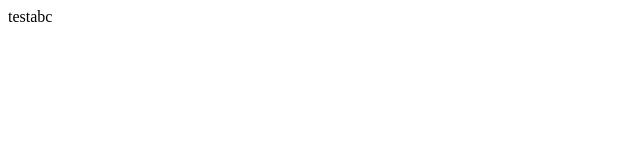
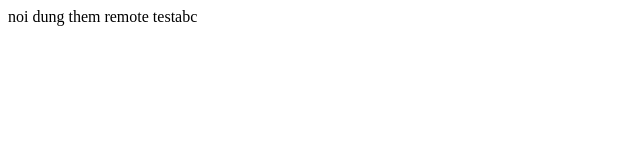
Before and after one commit to adminkha/learn_git_remote, a plain HTML site: page index.html in a window 1280 px wide. Shown: the whole page, without its empty margins (0-640 px from the left). Drawn offline with Linux system fonts and the light colour scheme.

Commit message:
Update index.html test

```diff
--- a/index.html
+++ b/index.html
@@ -6,7 +6,7 @@
     <title>Document</title>
 </head>
 <body>
-
+    noi dung them remote
 </body>
 </html>
 testabc
```
